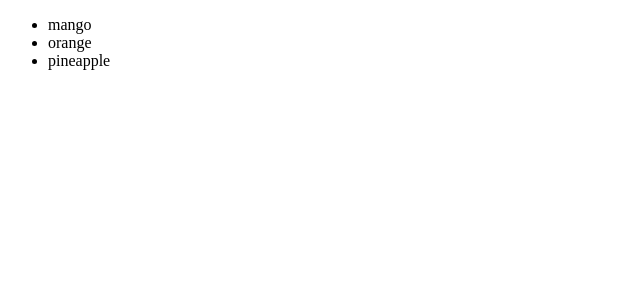
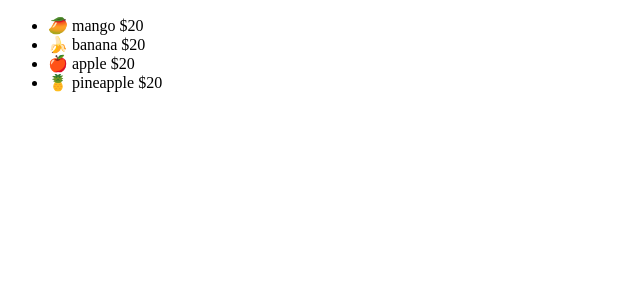
Before and after one commit to Gueverstarstone/learn-react-progress, a React (Vite) app: page / in a window 1280 px wide. Shown: the top 300 px of the page, without its empty margins (0-640 px from the left). Built offline with nearby package versions, Linux system fonts and the light colour scheme.

Commit message:
Rendering array objects in react

```diff
--- a/src/components/Fruits.jsx
+++ b/src/components/Fruits.jsx
@@ -2,14 +2,20 @@
 
 //Rendering arrays or lists in react
 export default function Fruits() {
-  const fruits = ["mango", "orange", "pineapple"];
+  // const fruits = ["mango", "orange", "pineapple"];
+  const fruits = [
+    { name: "mango", price: 20, emoji: "🥭" },
+    { name: "banana", price: 20, emoji: "🍌" },
+    { name: "apple", price: 20, emoji: "🍎" },
+    { name: "pineapple", price: 20, emoji: "🍍" },
+  ];
   return (
     <div>
-      {/* using map to loop through each item */}
       <ul>
         {fruits.map((fruit) => (
-          // introduction of key prop
-          <li key={fruit}>{fruit}</li>
+          <li key={fruit.name}>
+            {fruit.emoji} {fruit.name} ${fruit.price}
+          </li>
         ))}
       </ul>
     </div>
```
